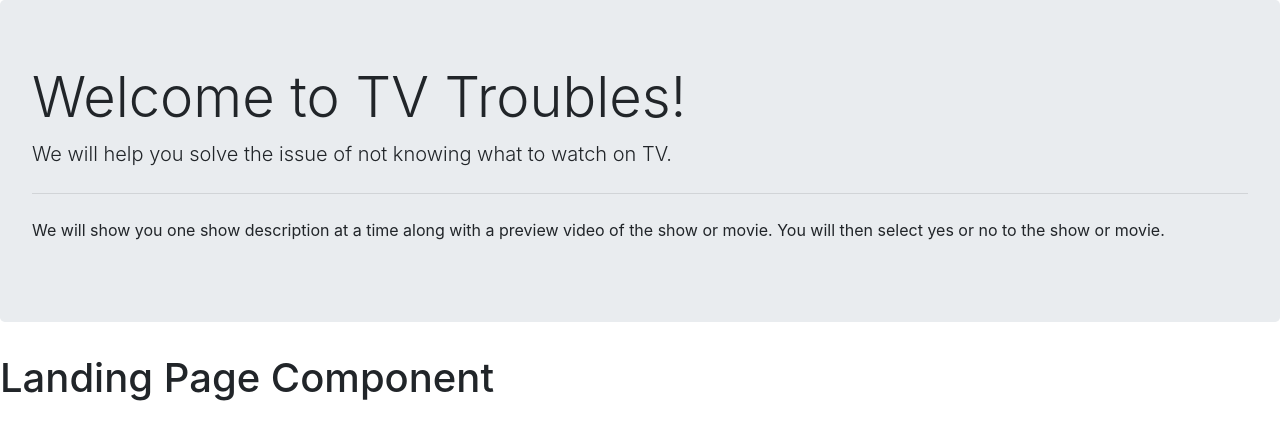
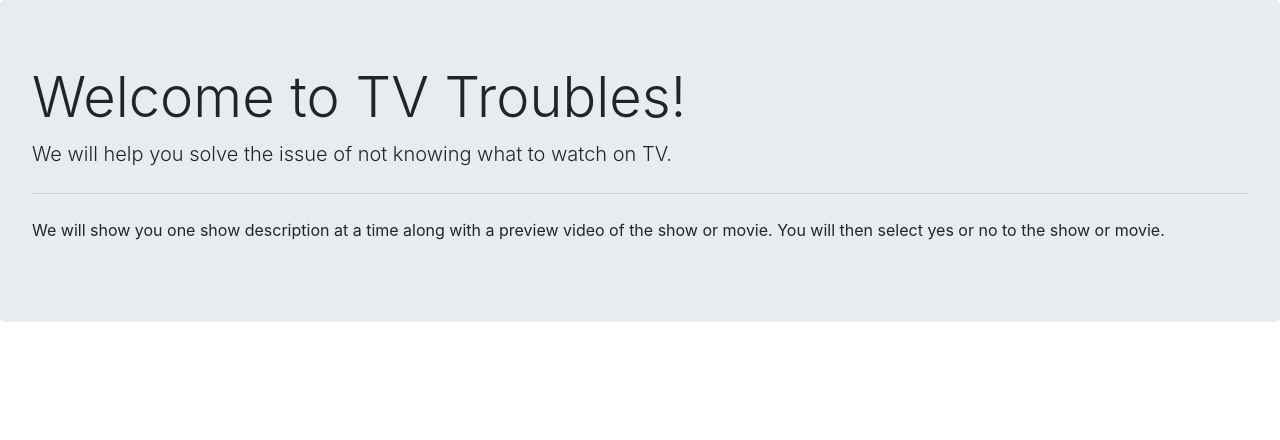
Before and after one commit to MauResendez/TVTroubles, a React (Create React App) app in the folder frontend/: page / in a window 1280 px wide. Shown: the top 440 px of the page. Built offline with nearby package versions, Linux system fonts and the light colour scheme.

Commit message:
Removed comment and deprecated hedaer tag

```diff
--- a/frontend/src/views/LandingPage.js
+++ b/frontend/src/views/LandingPage.js
@@ -4,9 +4,7 @@ import Explanation from '../components/Explanation'
 function LandingPage(){
     return(
         <div>
-            {/* Insert your created components here */}
             <Explanation/>
-            <h1>Landing Page Component</h1>
         </div>
     )
 }
```
Also changed, not shown: frontend/src/components/Explanation.js (+5 -6 lines).
